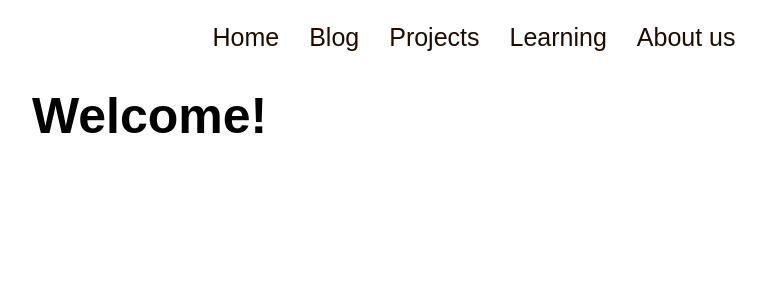
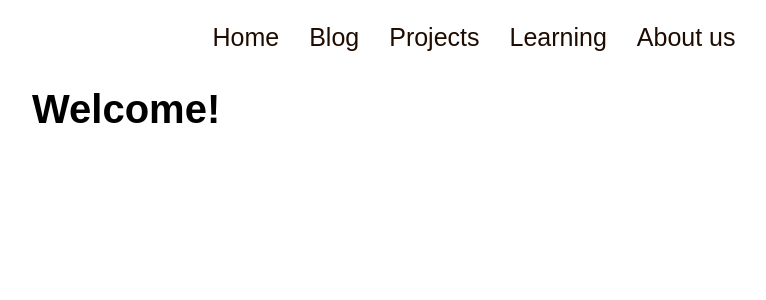
Before and after one commit to yernice/nu-climbing-web, a React (Vite) app in the folder front/: page / in a window 1280 px wide. Shown: the top 300 px of the page, without its empty margins (166-932 px from the left). Built offline with nearby package versions, Linux system fonts and the light colour scheme; a web font is replaced by a local one.

Commit message:
font size changes

```diff
--- a/front/src/Components/Card/Card.module.css
+++ b/front/src/Components/Card/Card.module.css
@@ -1,6 +1,6 @@
 .card {
     width: 250px;
-    height: 275px;
+    height: 260px;
     padding: 0;
     display: flex;
     flex-direction: column;
@@ -16,7 +16,7 @@
 }
 
 .card h2 {
-    font-size: 30px;
+    font-size: 25px;
     font-family: 'HeadingFont', sans-serif;
     margin: 5px 10px;
 }
--- a/front/src/index.css
+++ b/front/src/index.css
@@ -9,7 +9,7 @@
 }
 
 h1 {
-    font-size: 50px;
+    font-size: 40px;
     font-family: 'HeadingFont', sans-serif;
     margin: 20px 190px;
 }
```
